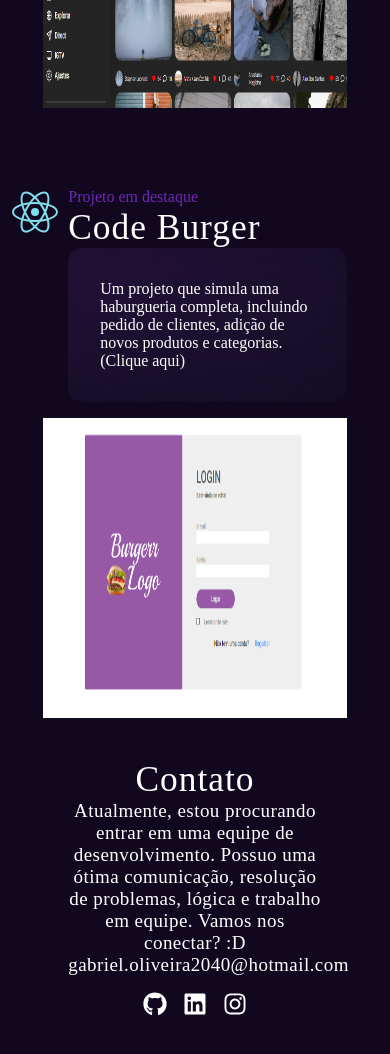
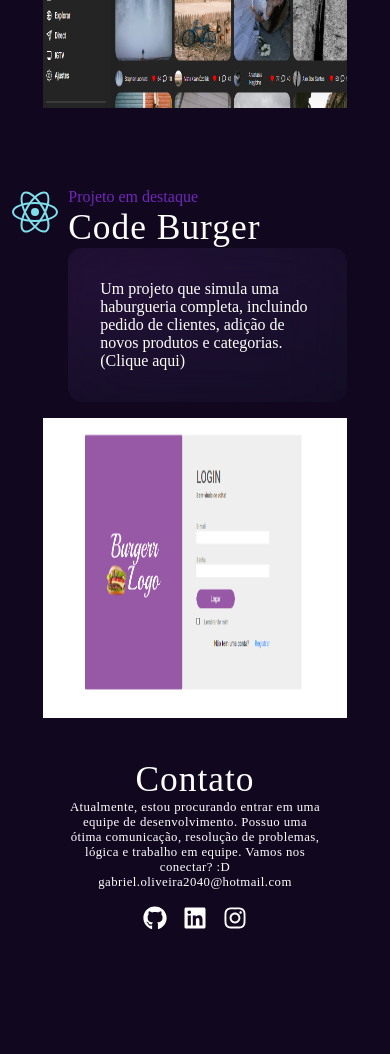
Before and after one commit to gaabssantos/portfolio, a React (Vite) app: page / in a window 390 px wide. Shown: the part 2810-3864 px from the top of the page. After the commit the page ends 3824 px from the top, so only its background shows below. Built offline with nearby package versions, Linux system fonts and the light colour scheme; a web font is replaced by a local one.

Commit message:
fix(Fix a responsive bug): :bug:

```diff
--- a/src/components/CircleGradient/styles.ts
+++ b/src/components/CircleGradient/styles.ts
@@ -6,7 +6,7 @@ export const Svg = styled.svg`
   bottom: -145%;
   left: 26%;
 
-  @media (max-width: 600px) {
+  @media (max-width: 800px) {
     display: none;
   }
 `;
--- a/src/containers/Contact/styles.ts
+++ b/src/containers/Contact/styles.ts
@@ -9,6 +9,12 @@ export const Container = styled.section`
 
     &:hover {
       opacity: 0.8;
+    }
+  }
+
+  @media (max-width: 600px) {
+    p {
+      font-size: 0.8rem;
     }
   }
 `;
```
